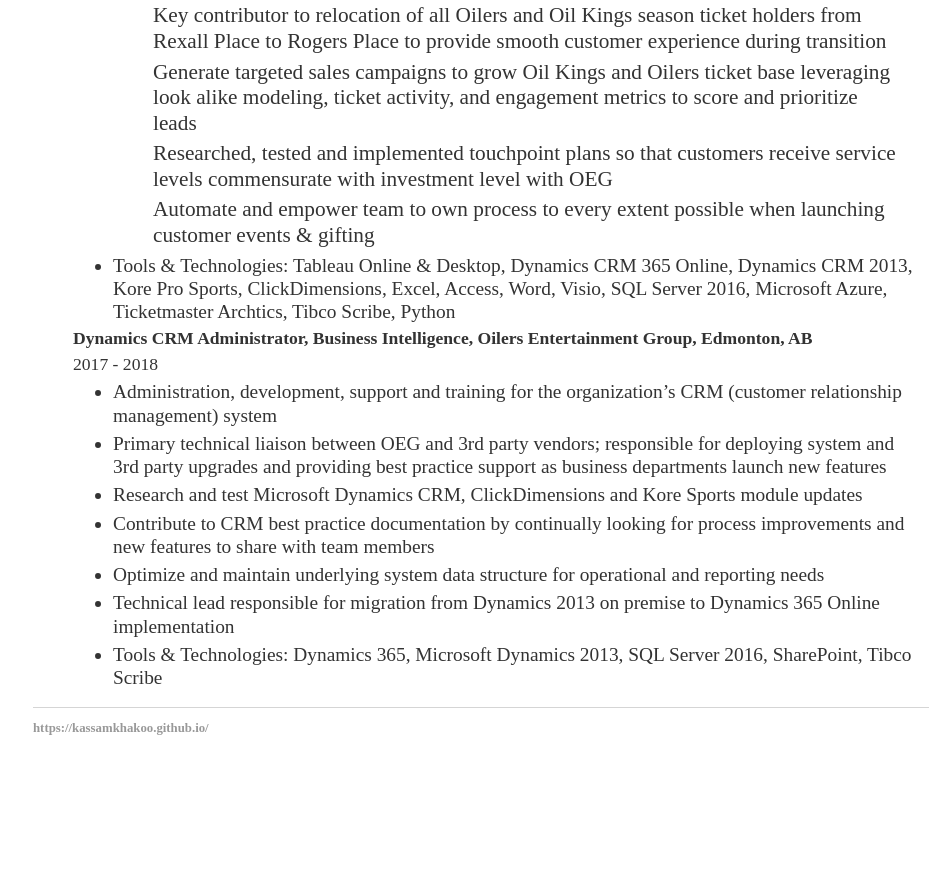
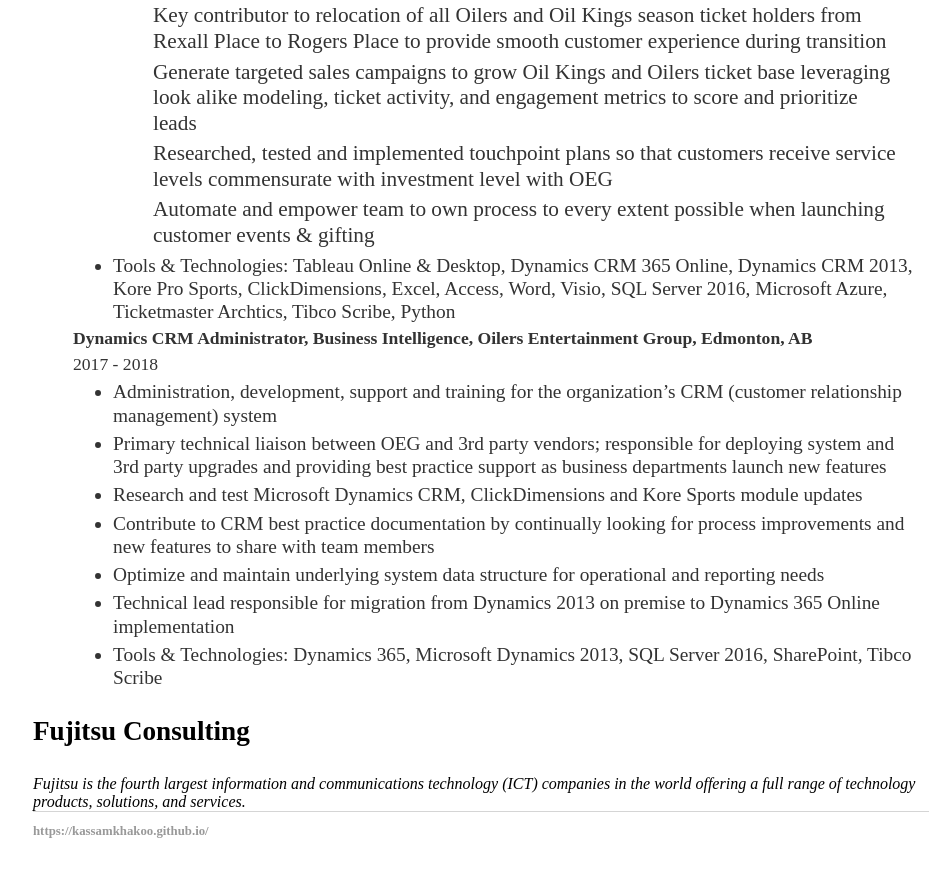
Before and after one commit to kassamkhakoo/kassamkhakoo.github.io, a Jekyll site: the page built from cv/index.html, in a window 1280 px wide and 900 px high, scrolled down 1540 px. Shown: the top 877 px of the window, without its empty margins (159-1105 px from the left). Built offline with Jekyll 4.4.1, drawn with Linux system fonts in a browser that asks for light colours; some web fonts are replaced; before the commit the page ends 2336 px from its top, so only the background shows below that.

Commit message:
Update index.html

```diff
--- a/cv/index.html
+++ b/cv/index.html
@@ -58,4 +58,7 @@
 	    	<li>Technical lead responsible for migration from Dynamics 2013 on premise to Dynamics 365 Online implementation </li>
 	    	<li>Tools & Technologies: Dynamics 365, Microsoft Dynamics 2013, SQL Server 2016, SharePoint, Tibco Scribe</li>
 	</ul>
+	</ul>
+<h3>Fujitsu Consulting</h3>
+	<em>Fujitsu is the fourth largest information and communications technology (ICT) companies in the world offering a full range of technology products, solutions, and services.</em>
 </div><!-- /.blurb -->
```
